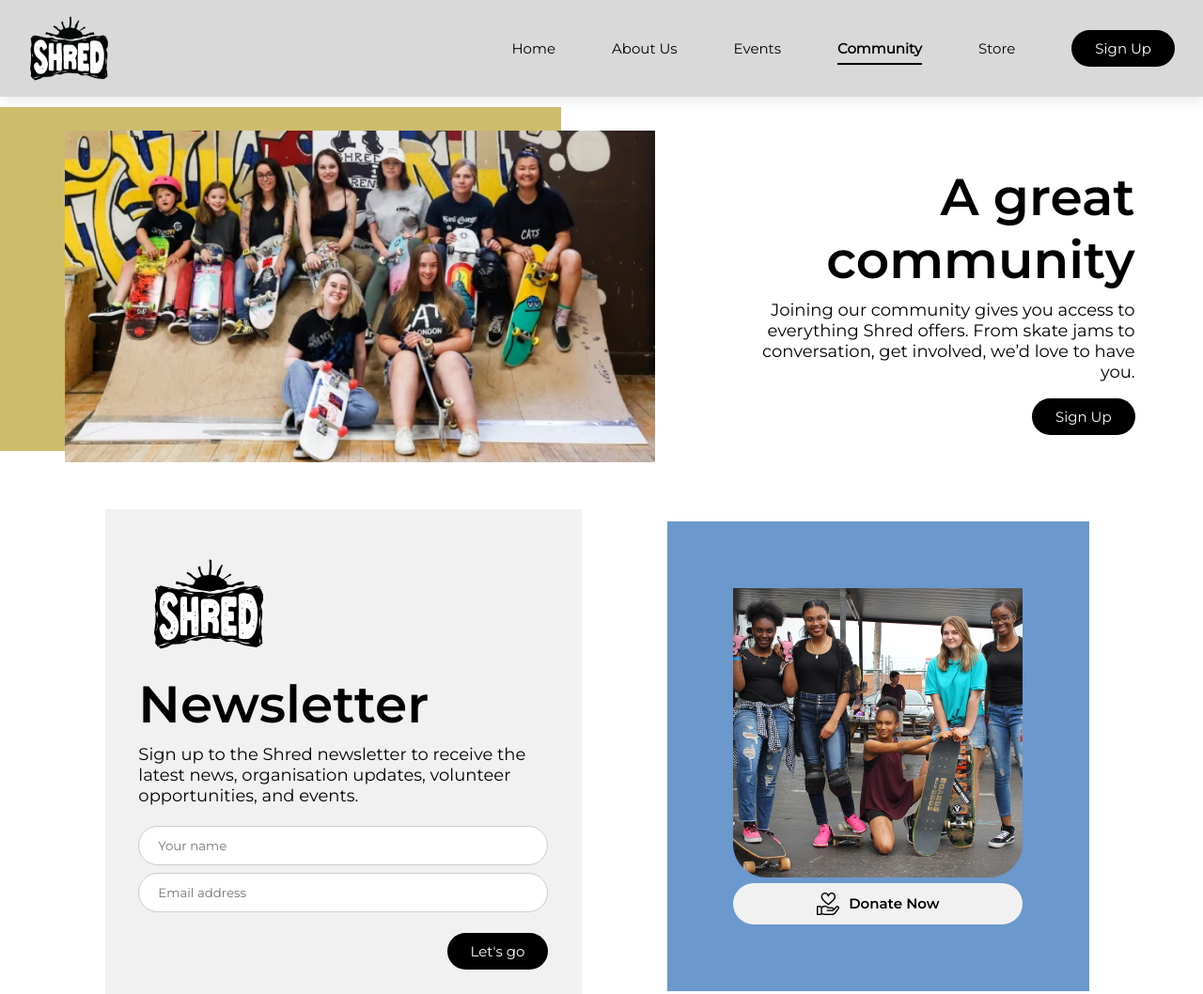
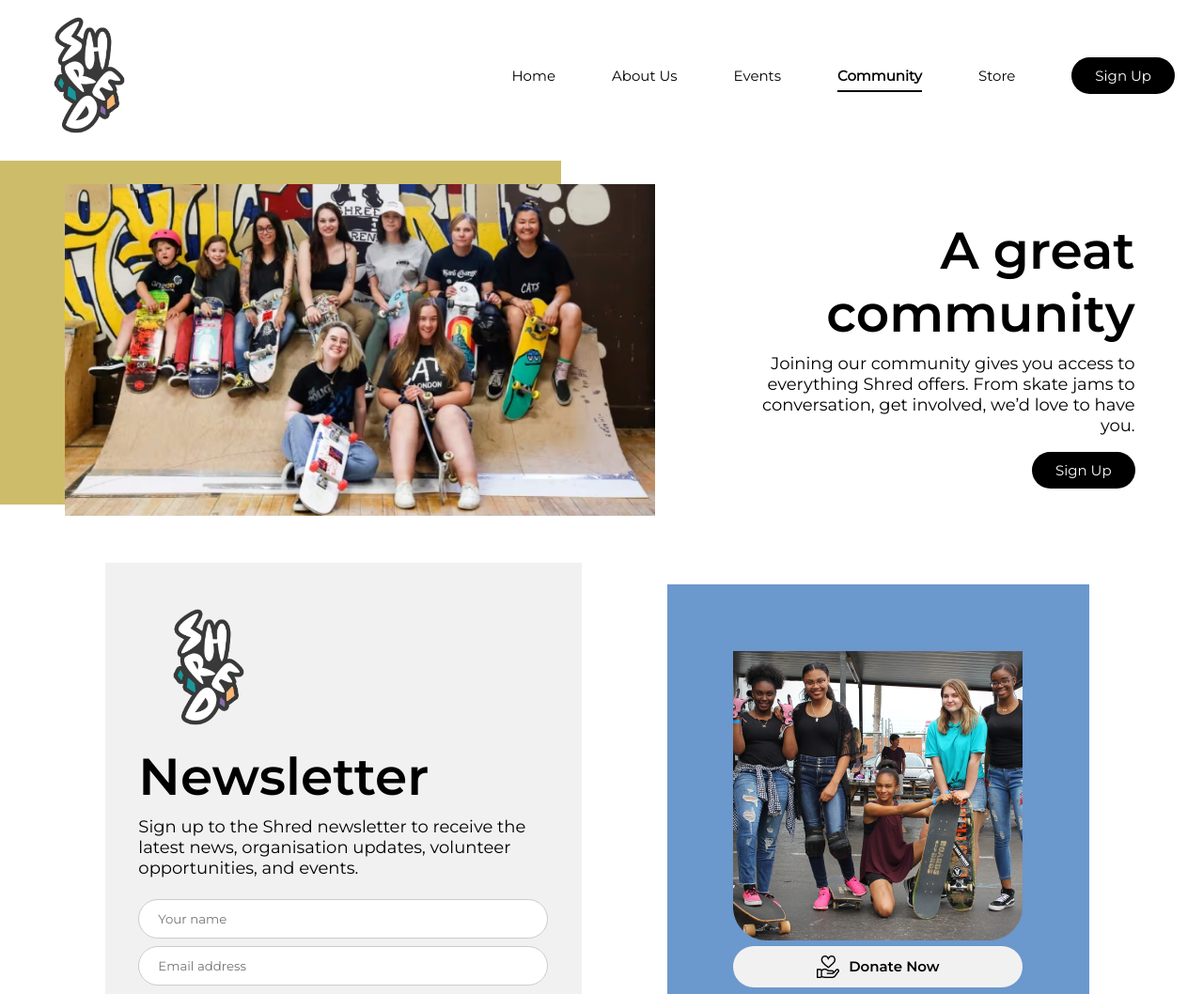
Before and after one commit to alexwalters1/shredwebsitecctptest, a plain HTML site: page community.html in a window 1280 px wide. Shown: the top 1058 px of the page at 94% size. Drawn offline with Linux system fonts and the light colour scheme.

Commit message:
nav updates

```diff
--- a/aboutus_style.css
+++ b/aboutus_style.css
@@ -32,10 +32,6 @@ body {
     font-family: Montserrat_Reg;
 }
 
-nav {
-    background-color: #D9D9D9;
-    box-shadow: 3px 3px 15px rgba(0, 0, 0, 0.1);
-}
 
 nav ul{
     width: 100%;
@@ -50,6 +46,8 @@ nav ul{
     padding-left: 20px;
     padding-top: 5px;
     padding-bottom: 5px;
+    width: auto;
+    height: 150px;
 }
 
 nav li{
--- a/community.html
+++ b/community.html
@@ -23,7 +23,7 @@
         </ul>
 
         <ul>
-            <li class="shred_nav_logo"><img src="assets/shred_logo_png.png" alt="Shred Logo"></li>
+            <li class="shred_nav_logo"><img src="assets/Logo 2.png" alt="Shred Logo"></li>
             <li class="hideOnMobile"><a href="index.html">Home</a></li>
             <li class="hideOnMobile"><a href="aboutus.html">About Us</a></li>
             <li class="hideOnMobile"><a href="events.html">Events</a></li>
@@ -65,7 +65,7 @@
 
         <div class="com2_type">
 
-            <img class="form_logo" src="assets/shred_logo.svg" alt="form logo">
+            <img class="form_logo" src="assets/Logo 2.png" alt="form logo">
 
             <h1>
                 Newsletter
--- a/community_style.css
+++ b/community_style.css
@@ -32,10 +32,6 @@ body {
     font-family: Montserrat_Reg;
 }
 
-nav {
-    background-color: #D9D9D9;
-    box-shadow: 3px 3px 15px rgba(0, 0, 0, 0.1);
-}
 
 nav ul{
     width: 100%;
@@ -50,6 +46,8 @@ nav ul{
     padding-left: 20px;
     padding-top: 5px;
     padding-bottom: 5px;
+    width: auto;
+    height: 150px;
 }
 
 nav li{
--- a/events_style.css
+++ b/events_style.css
@@ -32,11 +32,6 @@ body {
     font-family: Montserrat_Reg;
 }
 
-nav {
-    background-color: #D9D9D9;
-    box-shadow: 3px 3px 15px rgba(0, 0, 0, 0.1);
-}
-
 nav ul{
     width: 100%;
     list-style: none;
@@ -50,6 +45,8 @@ nav ul{
     padding-left: 20px;
     padding-top: 5px;
     padding-bottom: 5px;
+    width: auto;
+    height: 150px;
 }
 
 nav li{
--- a/homepage_style.css
+++ b/homepage_style.css
@@ -32,12 +32,6 @@ body {
     font-family: Montserrat_Reg;
 }
 
-nav {
-    background-color: #D9D9D9;
-    box-shadow: 3px 3px 15px rgba(0, 0, 0, 0.1);
-
-}
-
 nav ul{
     width: 100%;
     list-style: none;
@@ -51,6 +45,8 @@ nav ul{
     padding-left: 20px;
     padding-top: 5px;
     padding-bottom: 5px;
+    width: auto;
+    height: 150px;
 }
 
 nav li{
--- a/store_style.css
+++ b/store_style.css
@@ -32,10 +32,6 @@ body {
     font-family: Montserrat_Reg;
 }
 
-nav {
-    background-color: #D9D9D9;
-    box-shadow: 3px 3px 15px rgba(0, 0, 0, 0.1);
-}
 
 nav ul{
     width: 100%;
@@ -50,6 +46,8 @@ nav ul{
     padding-left: 20px;
     padding-top: 5px;
     padding-bottom: 5px;
+    width: auto;
+    height: 150px;
 }
 
 nav li{
```
Also changed, not shown: aboutus.html (+1 -1 lines), events.html (+1 -1 lines), index.html (+1 -1 lines), signup.html (+1 -1 lines), store.html (+1 -1 lines).
